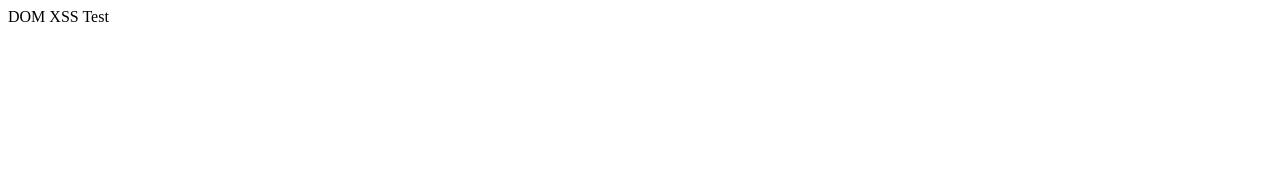
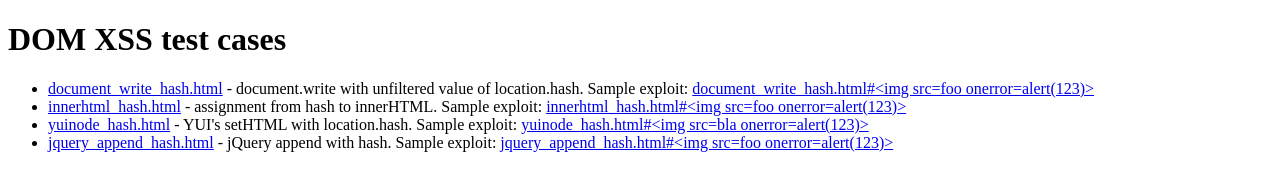
Before and after one commit to dmitris/domxsstest, a plain HTML site: page index.html in a window 1280 px wide. Drawn offline with Linux system fonts and the light colour scheme.

Commit message:
added a few more tests

```diff
--- a/index.html
+++ b/index.html
@@ -1 +1,17 @@
-DOM XSS Test
+<!doctype html>
+<html>
+<head><title>DOM XSS Test Files</title></head>
+<body>
+<H1>DOM XSS test cases</H1>
+<ul>
+<li>
+<A href="document_write_hash.html">document_write_hash.html</A> - document.write with unfiltered value of location.hash. Sample exploit: <A href="document_write_hash.html#&lt;img src=foo onerror=alert(123)&gt;">document_write_hash.html#&lt;img src=foo onerror=alert(123)&gt;</A>
+<li>
+<A href="innerhtml_hash.html">innerhtml_hash.html</A> - assignment from hash to innerHTML. Sample exploit: <A href="innerhtml_hash.html#&lt;img src=foo onerror=alert(123)&gt;">innerhtml_hash.html#&lt;img src=foo onerror=alert(123)&gt;</A>
+<li>
+<A href="yuinode_hash.html">yuinode_hash.html</A> - YUI's setHTML with location.hash. Sample exploit: <A href="yuinode_hash.html#&lt;img src=bla onerror=alert(123)&gt;">yuinode_hash.html#&lt;img src=bla onerror=alert(123)&gt;</A>
+<li>
+<A href="jquery_append_hash.html">jquery_append_hash.html</A> - jQuery append with hash. Sample exploit: <A href="jquery_append_hash.html#&lt;img src=foo onerror=alert(123)&gt;">jquery_append_hash.html#&lt;img src=foo onerror=alert(123)&gt;</A>
+</ul>
+</body>
+</html>
```
